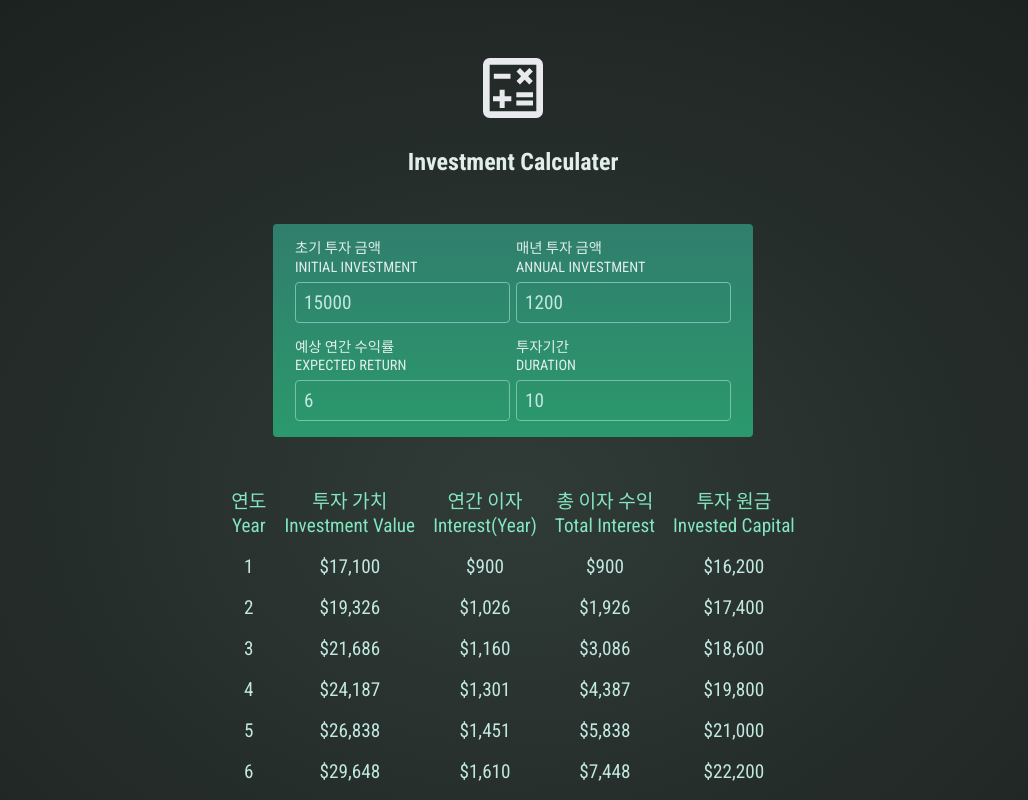
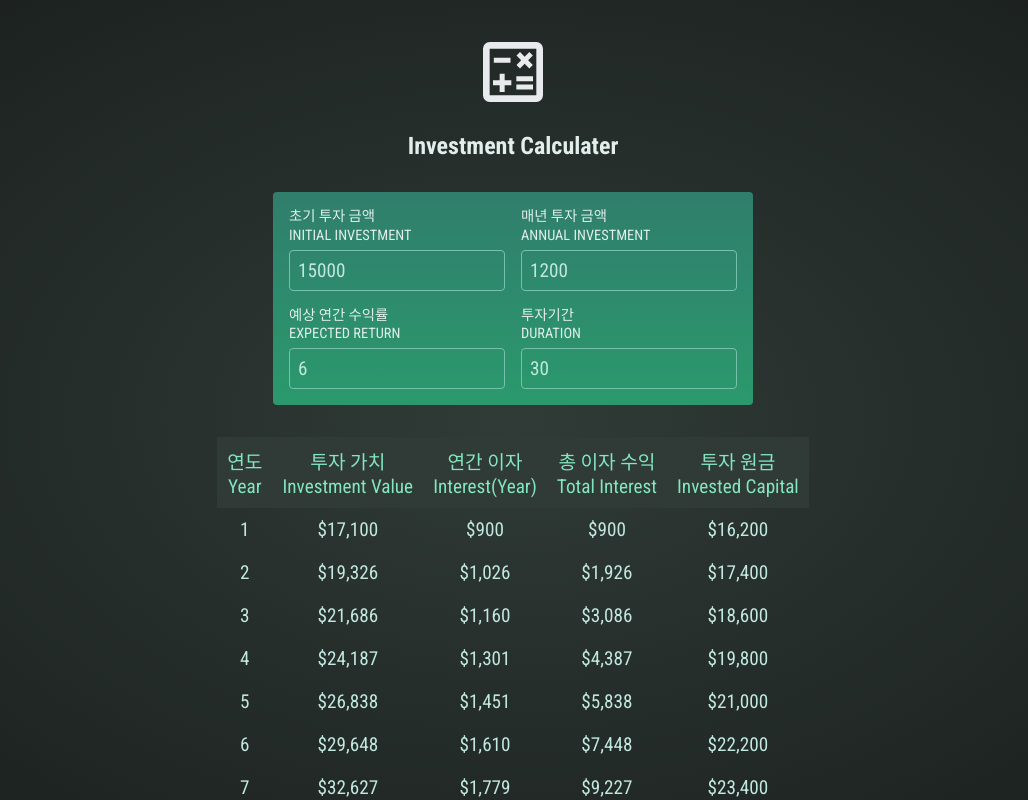
Before and after one commit to puddingForever/react-study, a React (Vite) app: page / in a window 1280 px wide. Shown: the top 800 px of the page, without its empty margins (127-1155 px from the left). Built offline with nearby package versions, Linux system fonts and the light colour scheme.

Commit message:
refector: 코드 정리

```diff
--- a/src/App.jsx
+++ b/src/App.jsx
@@ -8,10 +8,10 @@ function App() {
     initialInvestment: 15000,
     annualInvestment: 1200,
     expectedReturn: 6,
-    duration: 10,
+    duration: 30,
   });
 
-  const isValidInput = Object.values(inputValue).every((v) => v >= 1);
+  const isValidInput = Object.values(inputValue).every((v) => v > 0);
 
   return (
     <>
--- a/src/components/Header.jsx
+++ b/src/components/Header.jsx
@@ -1,7 +1,7 @@
 export default function Header() {
   return (
     <header id="header">
-      <img src="/calculate.svg" alt="" />
+      <img src="/calculate.svg" alt="계산기 이미지" />
       <h1>Investment Calculater</h1>
     </header>
   );
--- /dev/null
+++ b/src/components/Input.jsx
@@ -0,0 +1,8 @@
+export default function Input({ label, inputValue, name, handleGetValue }) {
+  return (
+    <>
+      <label htmlFor={name}>{label}</label>
+      <input type="number" name={name} value={inputValue[name]} onChange={handleGetValue} required />
+    </>
+  );
+}
--- a/src/components/ListTable.jsx
+++ b/src/components/ListTable.jsx
@@ -1,4 +1,5 @@
 import { calculateInvestmentResults, formatter } from "../util/investment";
+import FormatTextLine from "./utill/FormatTextLine";
 const THEAD_NAMES = [
   "연도\nYear",
   "투자 가치\nInvestment Value",
@@ -11,14 +12,13 @@ export default function ListTable({ inputValue }) {
   const results = calculateInvestmentResults(inputValue);
   const { valueEndOfYear, interest, annualInvestment } = results[0];
   const initialInvestment = valueEndOfYear - interest - annualInvestment;
-  console.log(results);
   return (
-    <>
+    <div className="table-container">
       <table id="result">
         <thead>
-          <tr>
+          <tr className="center">
             {THEAD_NAMES.map((name) => (
-              <td key={name}>{name}</td>
+              <td key={name}>{FormatTextLine(name)}</td>
             ))}
           </tr>
         </thead>
@@ -45,6 +45,6 @@ export default function ListTable({ inputValue }) {
           })}
         </tbody>
       </table>
-    </>
+    </div>
   );
 }
--- a/src/components/UserInput.jsx
+++ b/src/components/UserInput.jsx
@@ -1,4 +1,13 @@
-export default function UserInput({ label, inputValue, setUserValue, ...props }) {
+import Input from "./Input";
+import FormatTextLine from "./utill/FormatTextLine";
+const TITLE = [
+  "초기 투자 금액\nINITIAL INVESTMENT",
+  "매년 투자 금액\nANNUAL INVESTMENT",
+  "예상 연간 수익률\nEXPECTED RETURN",
+  "투자기간\nDURATION",
+];
+
+export default function UserInput({ inputValue, setUserValue }) {
   const names = Object.keys(inputValue);
   const handleGetValue = (e) => {
     const { name, value } = e.target;
@@ -7,70 +16,16 @@ export default function UserInput({ label, inputValue, setUserValue, ...props })
 
   return (
     <article id="user-input">
-      <div className="input-group">
-        <div>
-          <label htmlFor={names[0]}>
-            초기 투자 금액
-            <br />
-            INITIAL INVESTMENT
-          </label>
-          <input
-            type="number"
-            name={names[0]}
-            value={inputValue[names[0]]}
-            onChange={handleGetValue}
-            required
-            {...props}
+      {names.map((name, idx) => (
+        <div key={name} className="input-group">
+          <Input
+            label={FormatTextLine(TITLE[idx])}
+            name={name}
+            inputValue={inputValue}
+            handleGetValue={handleGetValue}
           />
         </div>
-        <div>
-          <label htmlFor={names[1]}>
-            매년 투자 금액
-            <br />
-            ANNUAL INVESTMENT
-          </label>
-          <input
-            type="number"
-            name={names[1]}
-            value={inputValue[names[1]]}
-            onChange={handleGetValue}
-            required
-            {...props}
-          />
-        </div>
-      </div>
-      <div className="input-group">
-        <div>
-          <label htmlFor={names[2]}>
-            예상 연간 수익률
-            <br />
-            EXPECTED RETURN
-          </label>
-          <input
-            type="number"
-            name={names[2]}
-            value={inputValue[names[2]]}
-            onChange={handleGetValue}
-            required
-            {...props}
-          />
-        </div>
-        <div>
-          <label htmlFor={names[3]}>
-            투자기간
-            <br />
-            DURATION
-          </label>
-          <input
-            type="number"
-            name={names[3]}
-            value={inputValue[names[3]]}
-            onChange={handleGetValue}
-            required
-            {...props}
-          />
-        </div>
-      </div>
+      ))}
     </article>
   );
 }
--- /dev/null
+++ b/src/components/utill/FormatTextLine.jsx
@@ -0,0 +1,9 @@
+import React from "react";
+export default function FormatTextLine(text) {
+  return text.split("\n").map((line, index) => (
+    <React.Fragment key={index}>
+      {line}
+      <br />
+    </React.Fragment>
+  ));
+}
--- a/src/index.css
+++ b/src/index.css
@@ -16,7 +16,7 @@ body {
 
 #header {
   text-align: center;
-  margin: 3rem auto;
+  margin: 2rem auto;
 }
 
 #header img {
@@ -31,19 +31,15 @@ body {
 }
 
 #user-input {
-  display: flex;
-  flex-direction: column;
+  display: grid;
+  grid-template-columns: repeat(2, 1fr);
+  grid-template-rows: repeat(2, 1fr);
   padding: 1rem;
   max-width: 30rem;
   margin: 2rem auto;
   gap: 1rem;
   border-radius: 4px;
   background: linear-gradient(180deg, #307e6c, #2b996d);
-}
-
-.input-group {
-  display: flex;
-  justify-content: space-evenly;
 }
 
 #user-input label {
@@ -63,27 +59,41 @@ body {
   color: #c2e9e0;
   font-size: 1.2rem;
   font-family: "Roboto Condensed", sans-serif;
+  outline: none;
+  white-space: pre-line;
+}
+.table-container {
+  max-height: 50vh;
+  overflow-y: scroll;
 }
 
 #result {
   max-width: 50rem;
-  margin: 2rem auto;
+  margin: 0 auto;
   table-layout: fixed;
   border-spacing: 1rem;
   text-align: right;
+  border-collapse: collapse;
 }
-#result tr {
-  white-space: pre-line;
+#result td {
   text-align: center;
+  padding: 10px;
 }
 #result thead {
   font-size: 1.2rem;
   color: #83e6c0;
+  position: sticky;
+  top: 0;
+  margin: 0;
+  padding: 0;
+  background: #303b37;
 }
 
 #result tbody {
   font-size: 1.2rem;
   color: #c2e9e0;
+  max-height: 500px;
+  overflow: scroll;
 }
 
 .center {
```
